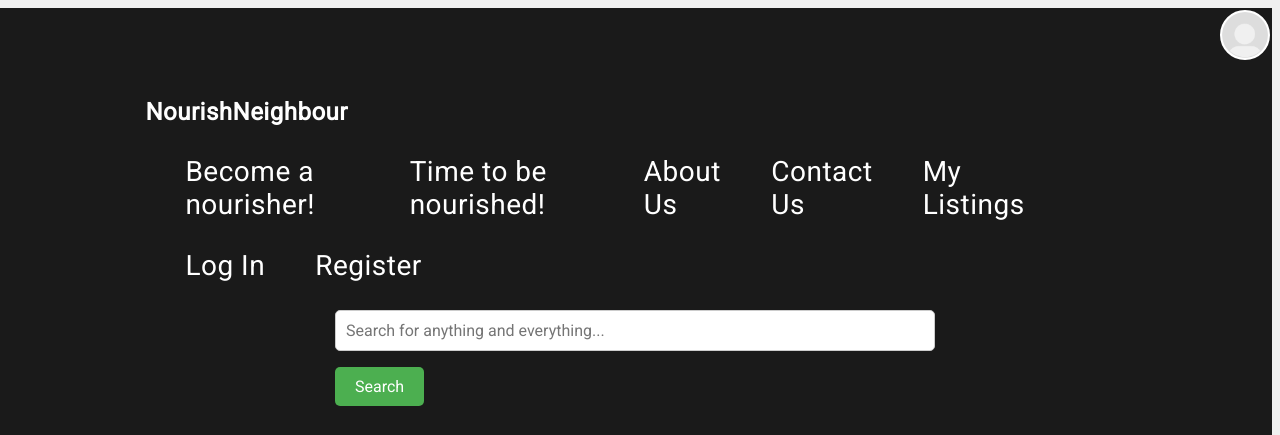
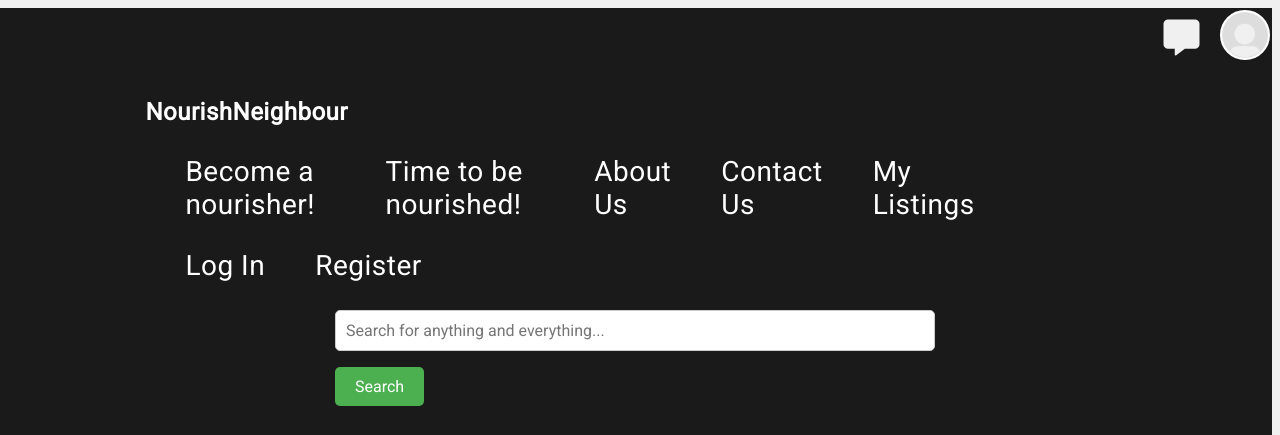
Before and after one commit to yijiesoo/NourishNeighbour, a Flask app: page / in a window 1280 px wide. Shown: the top 435 px of the page. Run offline with Flask 3, Linux system fonts and the light colour scheme.

Commit message:
Chatrooms will be created when the i want it button is pressed in items.html

```diff
--- a/app.py
+++ b/app.py
@@ -10,6 +10,7 @@ from flask_session import Session
 from firebase_admin import credentials, firestore, auth, storage
 import firebase_admin
 from functools import wraps
+from flask_socketio import SocketIO, emit, join_room, leave_room
 import random
 import string
 import logging
@@ -30,6 +31,7 @@ app = Flask(__name__)
 
 basedir = os.path.abspath(os.path.dirname(__file__))
 app.config["TEMPLATES_AUTO_RELOAD"] = True
+socketio = SocketIO(app)
 
 def login_required(f):
     @wraps(f)
@@ -49,9 +51,13 @@ def homepage():
 def about():
     return render_template('about.html')
 
-@app.route('/chat')
-def chat():
-    return render_template('chat.html')
+@app.route('/chatrooms')
+def chatrooms():
+    return render_template('chatrooms.html')
+
+@app.route('/chats')
+def chats():
+    return render_template('chats.html')
 
 @app.route('/myListing', methods=['GET', 'POST'])
 def myListing():
@@ -430,6 +436,23 @@ def items():
 
     return apology("Item not found", 404)
 
+@app.route('/create_chatroom', methods=['POST'])
+def create_chatroom():
+    current_user_id = session['user_id']  # Implement this function to get the current user's ID
+    if current_user_id:
+        item_id = request.form.get('item_id')
+        uploaded_by_id = request.form.get('uploaded_by_id')
+        if item_id and uploaded_by_id:
+            chatroom_id = f"{current_user_id}_{uploaded_by_id}"
+            db.collection('private_chats').document(chatroom_id).set({
+                # Add any additional fields you want to store in the chatroom document
+            })
+            return jsonify({'chatroom_id': chatroom_id}), 200
+        else:
+            return jsonify({'error': 'Missing item ID or uploaded by ID'}), 400
+    else:
+        return jsonify({'error': 'User not logged in'}), 401
+
 @app.route('/api/getItems', methods=['GET'])
 def get_items():
     selected_category = request.args.get('category')
@@ -461,7 +484,7 @@ def get_items():
     item_list = []
     for doc in items:
         item_data = doc.to_dict()
-        item_data['id'] = doc.id  # Add the document ID to the item data
+        item_data['id'] = doc.id
         item_list.append(item_data)
 
     return jsonify(item_list)
@@ -496,4 +519,4 @@ for code in default_exceptions:
 
 
 if __name__ == '__main__':
-    app.run()
+    socketio.run(app, debug=True)
--- a/static/styles.css
+++ b/static/styles.css
@@ -153,6 +153,17 @@ footer {
     border: 2px solid #fff; /* Add a border to the image if desired */
     border-radius: 50%; /* Make it a circle */
     background-color: #F0F0F0; /* Set a background color for the border */
+    z-index: 2; /* Ensure it's on top of other content */
+}
+
+.fas.fa-comment-alt {
+    float: right;
+    position: absolute;
+    top: 10px;
+    right: 70px; /* Adjust the value to move the icon to the left */
+    margin: 10px; /* Adjust the margin to your preference */
+    color: #F0F0F0; /* Set the color of the icon */
+    font-size: 36px; /* Adjust the font size to your preference */
     z-index: 2; /* Ensure it's on top of other content */
 }
 
--- a/templates/homepage.html
+++ b/templates/homepage.html
@@ -6,6 +6,7 @@
     <meta name="viewport" content="initial-scale=1, width=device-width">
     <link rel="stylesheet" type="text/css" href="/static/styles.css">
     <link rel="icon" type="image/x-icon" href="/static/favicon.ico" />
+    <link rel="stylesheet" href="https://cdnjs.cloudflare.com/ajax/libs/font-awesome/5.15.4/css/all.min.css">
     <script src="/static/script.js"></script>
     <title>NourishNeighbour: {% block title %}Homepage{% endblock %}</title>
 </head>
@@ -38,6 +39,11 @@
                         <li class="nav-item">
                             <a id="profile-image-link" href="{{ url_for('profile') }}">
                                 <img class="profile-image" src="{% if profile_picture_url %}{{ profile_picture_url }}{% else %}/static/default-profile-image.png{% endif %}" alt="Profile photo">
+                            </a>
+                        </li>
+                        <li class="nav-item">
+                            <a id="chatrooms-icon-link" href="{{ url_for('chatrooms') }}">
+                                <i class="fas fa-comment-alt"></i>
                             </a>
                         </li>
                     </ul>
--- a/templates/nourished.html
+++ b/templates/nourished.html
@@ -89,7 +89,6 @@ Nourished
                             '<p>Quantity: ' + item.quantity + '</p>' +
                             '<p>Expiry date: ' + item.expiry_date + '</p>' +
                             '<p>Location of nourisher: ' + item.location + '</p>' +
-                            // Add the image using the image URL
                             '<img src="' + item.image_url + '" alt="' + item.title + '">' +
                             // Add more item details as needed
                             '</div>';
```
Also changed, not shown: templates/chatrooms.html (added, +9 -0 lines), templates/items.html (+28 -1 lines), templates/theirListing.html (added, +9 -0 lines), static/chat-icon-image.png (added).
